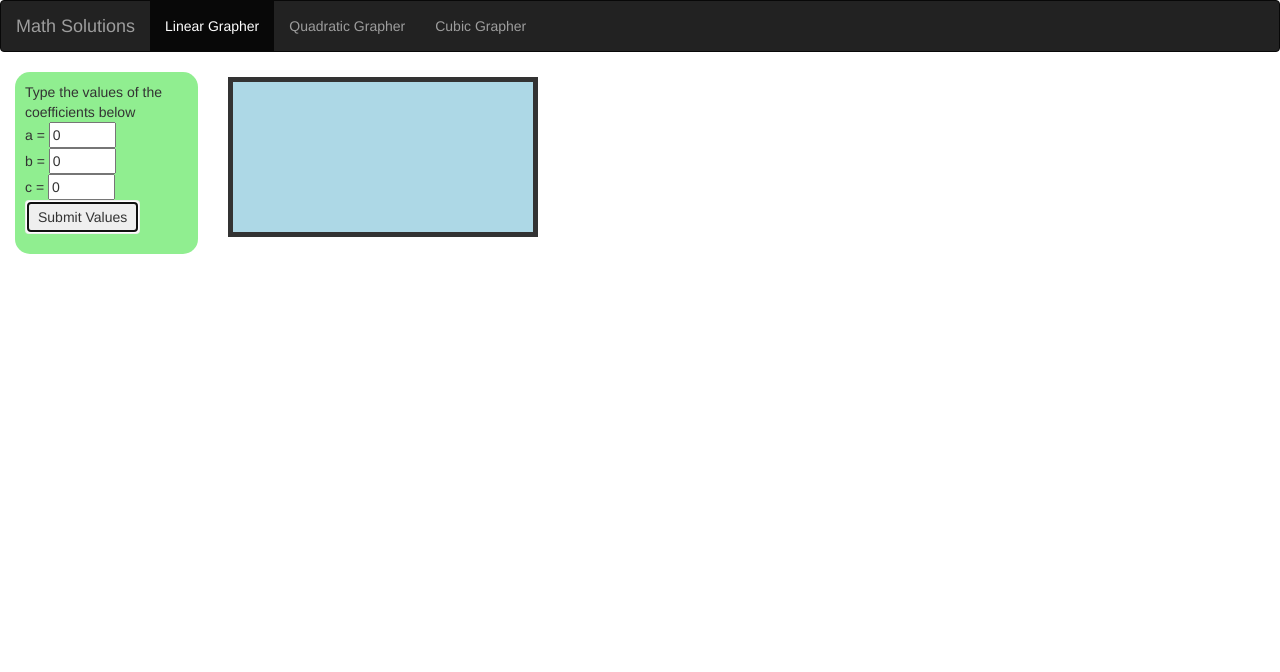
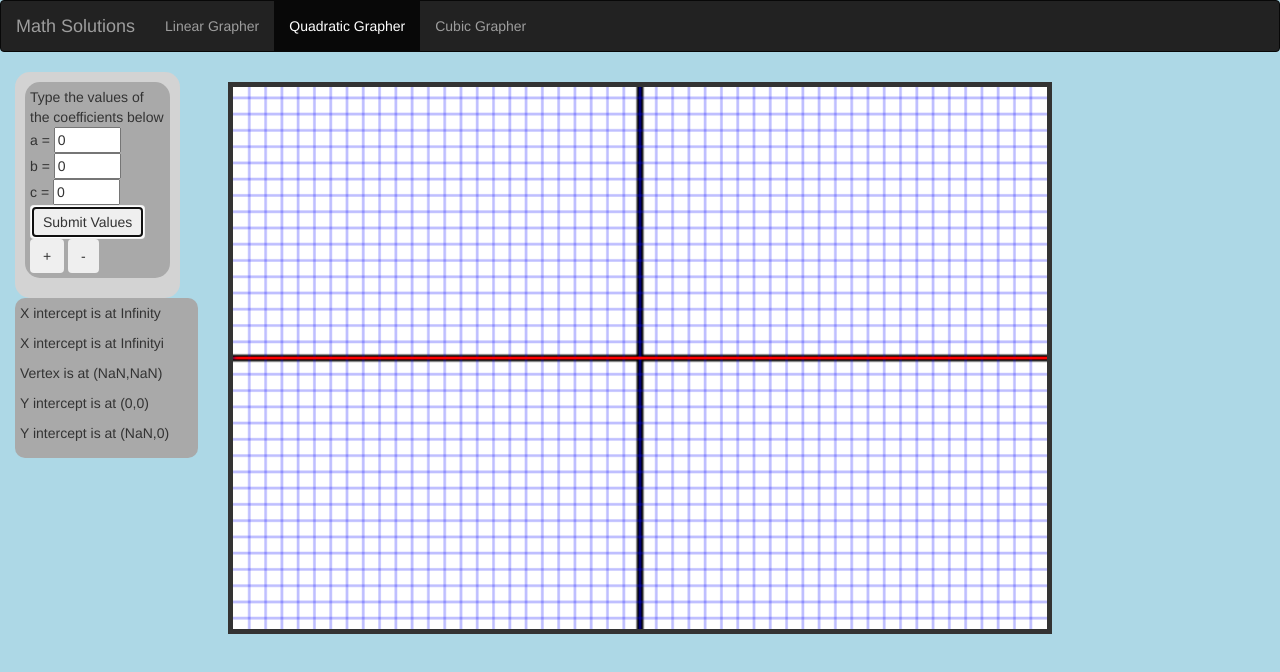
Before and after one commit to samsakaguchi/quadsolver, a plain HTML site: page index.html in a window 1280 px wide. Both pictures are taken after a click on the button "Submit Values". Drawn offline with nearby package versions, Linux system fonts and the light colour scheme.

Commit message:
Update #2

```diff
--- /dev/null
+++ b/QuadScript.js
@@ -0,0 +1,110 @@
+//Javascript for drawing and calculating quadratics 2017
+var a, b, c, context, w, h, k=12;
+
+function init() {
+  canvas= document.getElementById("myCanvas");
+  context = canvas.getContext("2d");
+  w = canvas.width = 600;
+  h = canvas.height = 400;
+  console.log('canvas is loaded into context',w);
+  graphpaper();
+}  // close init
+
+function QF() {
+  // getting values to do quadratic formula
+  a = $("#quadA").val();
+  b = $("#linB").val();
+  c = $("#constant").val();
+  x1 = (-b+Math.sqrt(b^2-4*a*c))/(2*a);
+  x1 = Math.round(x1*1000)/1000;
+  x2 = (-b-Math.sqrt(b^2-4*a*c))/(2*a);
+  x2 = Math.round(x2*1000)/1000;
+  vX = -(b*1)/(2*a);
+  vY = a*Math.pow(vX,2)+b*vX+c*1;
+  if (x1<0) {
+    x1 = x1*(-1)+"i";
+  }
+  if (x2<0) {
+    x2 = x2*(-1)+"i";
+  }
+  $("#solution1").text("X intercept is at "+x1);
+  $("#solution2").text("X intercept is at "+x2);
+  $("#y-int1").text("Y intercept is at (0,"+ c+ ")");
+  $("#y-int2").text("Y intercept is at ("+(vX*2)+","+ c+ ")");
+  console.log(a,b,c);
+  results();
+  graphQuad();
+}  // close QF
+
+function results() {
+
+  // finding vertex and displaying symline and yint results
+
+  $("#vertex").text("Vertex is at (" + vX+","+vY+")");
+}  // close results()
+
+function graphpaper() {
+  context.lineWidth = 5 ;
+  context.beginPath();
+  context.moveTo(w/2, 0);
+  context.lineTo(w/2, h);
+  context.stroke();
+
+
+  context.beginPath();
+  context.moveTo(0, h/2);
+  context.lineTo(w, h/2);
+  context.stroke();
+
+
+// thin line with a 50% opacity using rgba()
+context.lineWidth=1;
+context.strokeStyle="rgba(0,0,255,.5)";
+
+  //using the direct variation constant, k
+  //  here are the vertical and horizontal lines
+
+  for (i=0; i<h/(2*k); i++) {
+    context.beginPath();
+    context.moveTo( 0, h/2-i*k );
+    context.lineTo( w, h/2-i*k );
+    context.stroke();
+
+    context.beginPath();
+    context.moveTo( 0, h/2-i*-k );
+    context.lineTo( w, h/2-i*-k );
+    context.stroke();
+
+}
+  for (i=0; i<w/(2*k); i++) {
+    context.beginPath();
+    context.moveTo( w/2-i*k, 0 );
+    context.lineTo( w/2-i*k, h);
+    context.stroke();
+
+    context.beginPath();
+    context.moveTo( w/2-i*-k, 0);
+    context.lineTo( w/2-i*-k, h);
+    context.stroke();
+
+}
+}
+function k (){
+  k+3
+}
+
+function graphQuad () {
+  context.lineWidth = 1;
+  context.strokeStyle = "Red";
+  for (var i = 0; i < w; i++) {
+    x = (w/2-i/k);
+    y = c*1+b*x+a*Math.pow(x,2);
+    nx = (w/2-(i+1))/k;
+    ny = c*1+b*nx+a*Math.pow(nx,2);
+    console.log(x,y,nx,ny);
+    context.beginPath();
+    context.moveTo(w/2+x*k,h/2-y*k);
+    context.lineTo(w/2+nx*k,h/2-ny*k);
+    context.stroke();
+  }
+}
--- a/index.html
+++ b/index.html
@@ -9,9 +9,12 @@
   <link rel="stylesheet" href="https://maxcdn.bootstrapcdn.com/bootstrap/3.3.5/css/bootstrap.min.css">
   <script src="https://ajax.googleapis.com/ajax/libs/jquery/1.11.3/jquery.min.js"></script>
   <script src="https://maxcdn.bootstrapcdn.com/bootstrap/3.3.5/js/bootstrap.min.js"></script>
-  <!-- styles to override bootstrap settings or add our own styles -->
+  <script type="text/javascript" src= QuadScript.js></script>
   <style>
     /* Set gray background color and 100% height */
+    body{
+      background-color: lightblue
+    }
     .sidenav {
       height: 100%;
     }
@@ -24,22 +27,34 @@
       .row.content {height:auto;}
     }
     .coeff {
-      width: 100%;
-      background-color: lightgreen;
+      width: 90%;
+      background-color: lightgray;
       padding: 10px;
       border-radius: 15px;
     }
+    .formInfo{
+      background-color: darkgray;
+      border-radius: 15px;
+      padding: 5px;
+    }
+    .answers {
+      width: 100%;
+      background-color: darkgray;
+      padding: 5px;
+      border-radius: 10px;
+    }
     canvas {
+      width: 100%;
       display: block;
       border-style: solid;
       border-width: 5px;
-      background-color: lightblue;
-      margin-top: 5px;
+      background-color: white;
+      margin-top: 10px;
     }
   </style>
 
   </head>
-  <body>
+  <body onload="init()">
    <!--  Nav bar that is responsive (container-fluid with data-toggle at collapse) -->
    <nav class="navbar navbar-inverse">
     <div class="container-fluid">
@@ -53,8 +68,8 @@
       </div>
       <div class="collapse navbar-collapse" id="myNavbar">
         <ul class="nav navbar-nav">
-          <li class="active"><a href="#">Linear Grapher</a></li>
-          <li><a href="#2">Quadratic Grapher</a></li>
+          <li><a href="#">Linear Grapher</a></li>
+          <li class="active"><a href="#2">Quadratic Grapher</a></li>
           <li><a href="#3">Cubic Grapher</a></li>
         </ul>
       </div>
@@ -68,17 +83,25 @@
         <div class="coeff">
           <p class="formInfo">Type the values of the coefficients below<br>
 
-            a = <input size="5" type="text" id="linA" value="0"> <br>
+            a = <input size="5" type="text" id="quadA" value="0"> <br>
             b = <input size="5" type="text" id="linB" value="0"> <br>
             c = <input size="5" type="text" id="constant" value="0"> <br>
-            <button class="btn" onclick="">Submit Values</button>
+            <button class="btn" onclick="QF()">Submit Values</button>
+          <button class="btn" onclick="k()">+</button>
+          <button class="btn" onclick="l()">-</button>
           </p>
         </div>
-      </div>
-      <div class="col-sm-8 text-left">
-        <canvas class="canvasGrids" id="mycanvas"></canvas>
+        <div class="answers">
+      <p id="solution1">X-int</p>
+      <p id="solution2">X-int</p>
+      <p id= "vertex">vertex</p>
+      <p id= "y-int1">Y-int</p>
+      <p id= "y-int2">Y-int</p>
       </div>
     </div>
+   <div class="col-sm-8 text-left">
+   <canvas class="canvasGrids" id="myCanvas"></canvas>
   </div>
+</div>
   </body>
 </html>
```
